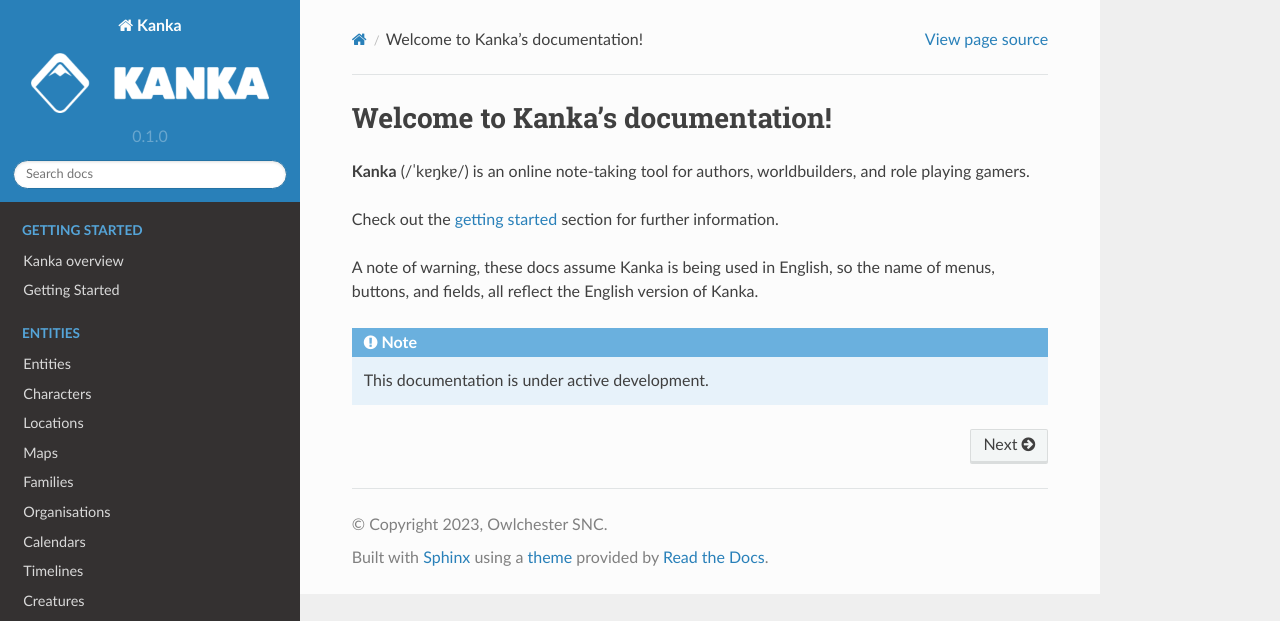
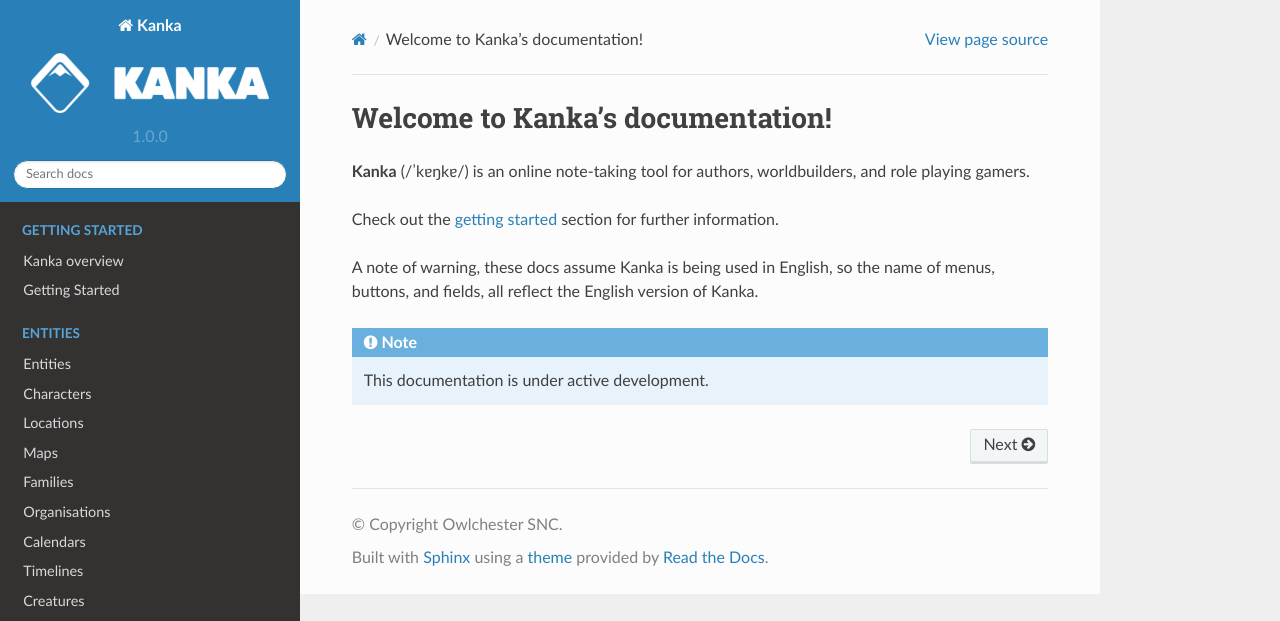
Before and after one commit to owlchester/kanka-docs, a Sphinx documentation site: the page built from docs/source/index.md, in a window 1280 px wide. Shown: the top 621 px of the page. Built offline with Sphinx 7.4.7 and the Read the Docs theme 2.0.0, drawn with Linux system fonts in a browser that asks for light colours; pages that are not in the unit, such as notebooks, are missing from menus.

Commit message:
COpyright and version fix

```diff
--- a/docs/source/conf.py
+++ b/docs/source/conf.py
@@ -3,11 +3,11 @@
 # -- Project information
 
 project = 'Kanka'
-copyright = '2023, Owlchester SNC'
+copyright = 'Owlchester SNC'
 author = 'Owlchester SNC'
 
-release = '0.1'
-version = '0.1.0'
+release = '1.0'
+version = '1.0.0'
 
 # -- General configuration
 
```
